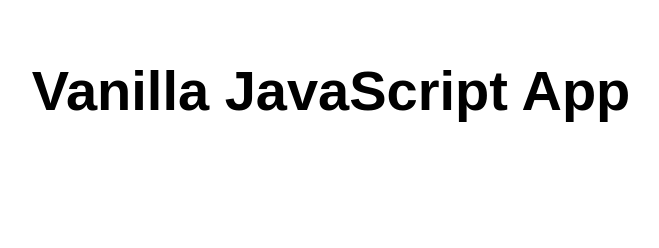
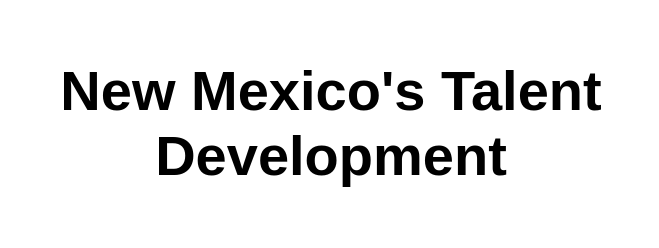
Before and after one commit to DJohnsonNM/Static-App, a website: page src/index.html in a window 1280 px wide. Shown: the whole page, without its empty margins (309-968 px from the left). Drawn offline with Linux system fonts and the light colour scheme.

Commit message:
Update index.html

```diff
--- a/src/index.html
+++ b/src/index.html
@@ -5,12 +5,12 @@
   <meta charset="UTF-8">
   <meta name="viewport" content="width=device-width, initial-scale=1.0">
   <link rel="stylesheet" href="styles.css">
-  <title>Vanilla JavaScript App</title>
+  <title>New Mexico Talent Development</title>
 </head>
 
 <body>
   <main>
-    <h1>Vanilla JavaScript App</h1>
+    <h1>New Mexico's Talent Development</h1>
   </main>
 </body>
 
```
